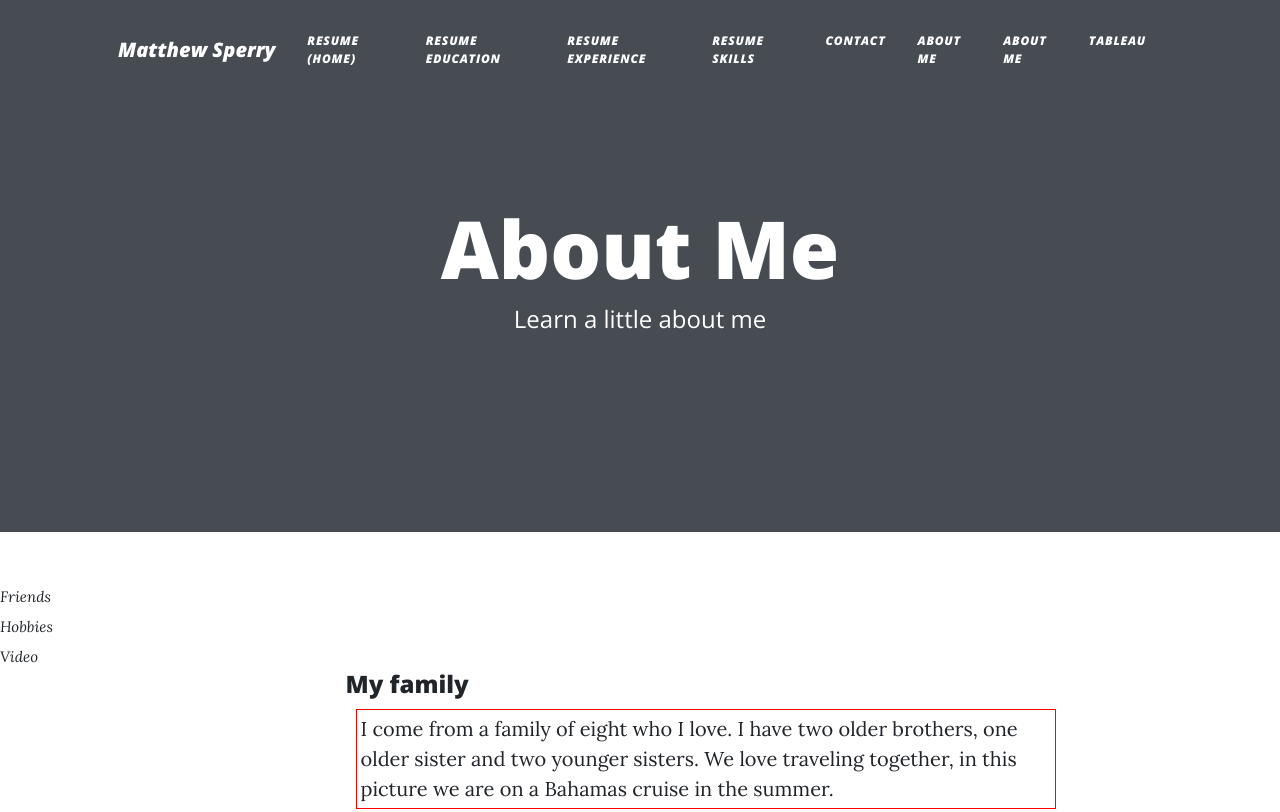
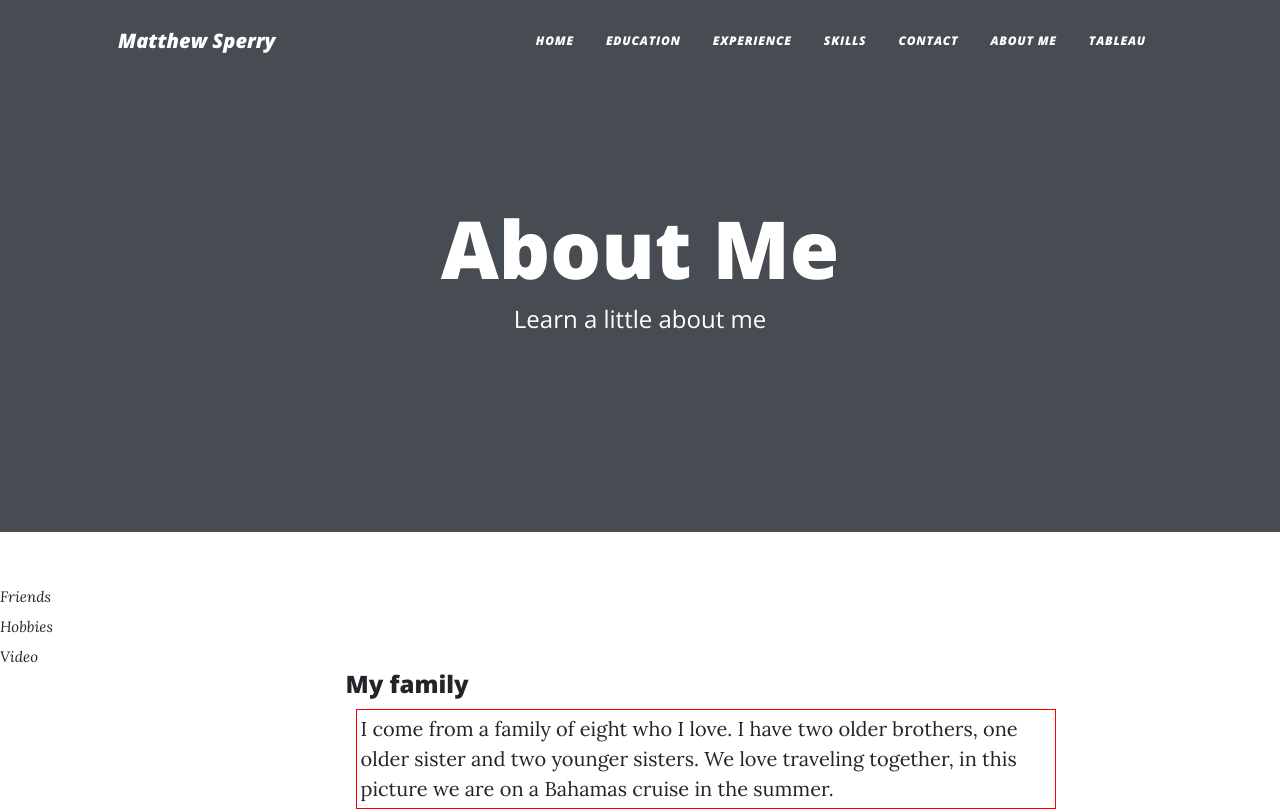
Before and after one commit to MattSperry/IS201Website, a plain HTML site: page html/aboutme.html in a window 1280 px wide. Shown: the top 812 px of the page. Drawn offline with nearby package versions, Linux system fonts and the light colour scheme; files whose address does not match are found by name.

Commit message:
Add files via upload

```diff
--- a/html/aboutme.html
+++ b/html/aboutme.html
@@ -54,32 +54,28 @@
           <ul class="navbar-nav ms-auto py-4 py-lg-0">
             <li class="nav-item">
               <a id="top" class="nav-link px-lg-3 py-3 py-lg-4" href="../index.html"
-                >Resume (Home)</a
+                >Home</a
               >
               <li class="nav-item">
                 <a class="nav-link px-lg-3 py-3 py-lg-4" href="education.html"
-                  >Resume Education</a
+                  >Education</a
                 >
               </li>
               <li class="nav-item">
                 <a class="nav-link px-lg-3 py-3 py-lg-4" href="experience.html"
-                  >Resume Experience</a
+                  >Experience</a
                 >
               </li>
 
               <li class="nav-item">
                 <a class="nav-link px-lg-3 py-3 py-lg-4" href="skills.html"
-                  >Resume Skills</a
+                  >Skills</a
                 >
               </li>
               <li class="nav-item">
                 <a class="nav-link px-lg-3 py-3 py-lg-4" href="contact.html"
                   >Contact</a
                 >
-                <li class="nav-item">
-                  <a class="nav-link px-lg-3 py-3 py-lg-4" href="aboutme.html"
-                    >About Me</a
-                  >
             </li>
               <li class="nav-item">
                 <a class="nav-link px-lg-3 py-3 py-lg-4" href="aboutme.html"
```
Also changed, not shown: html/contact.html (+4 -4 lines), html/tab.html (+4 -10 lines).
